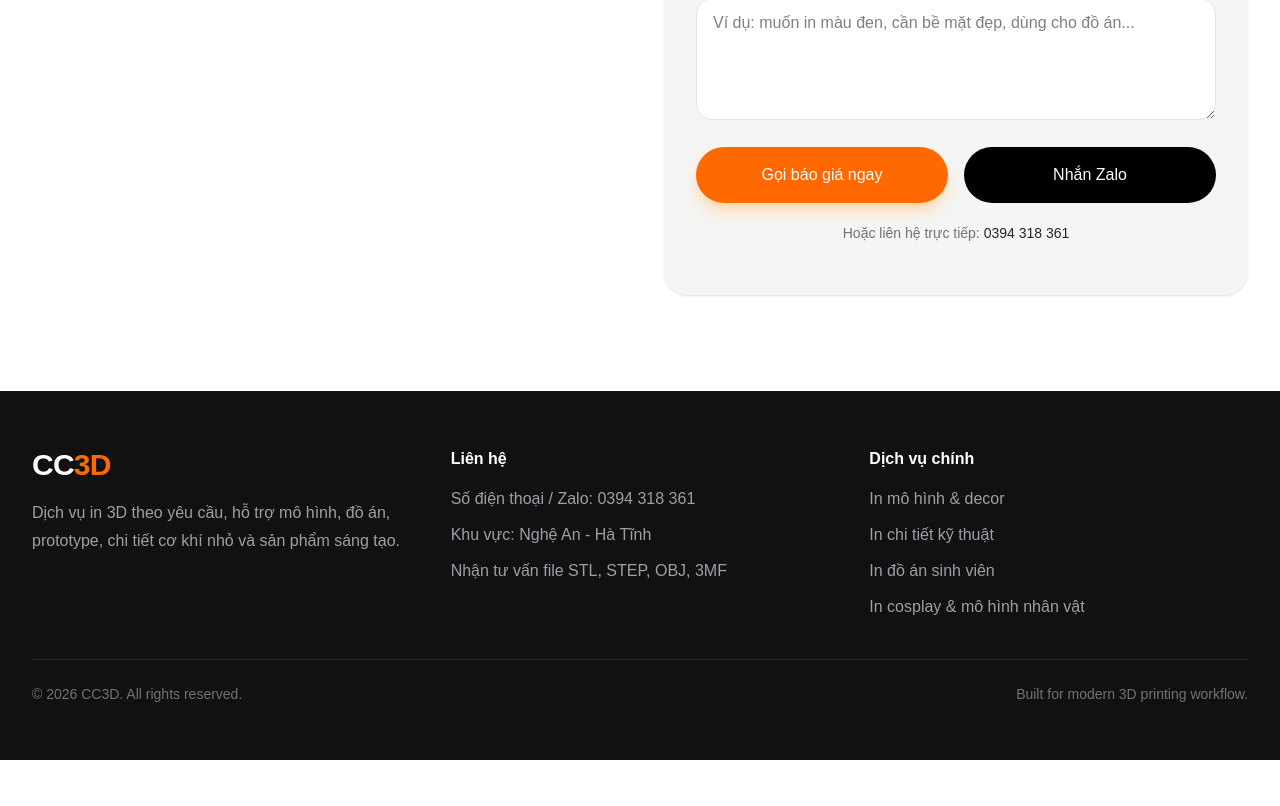
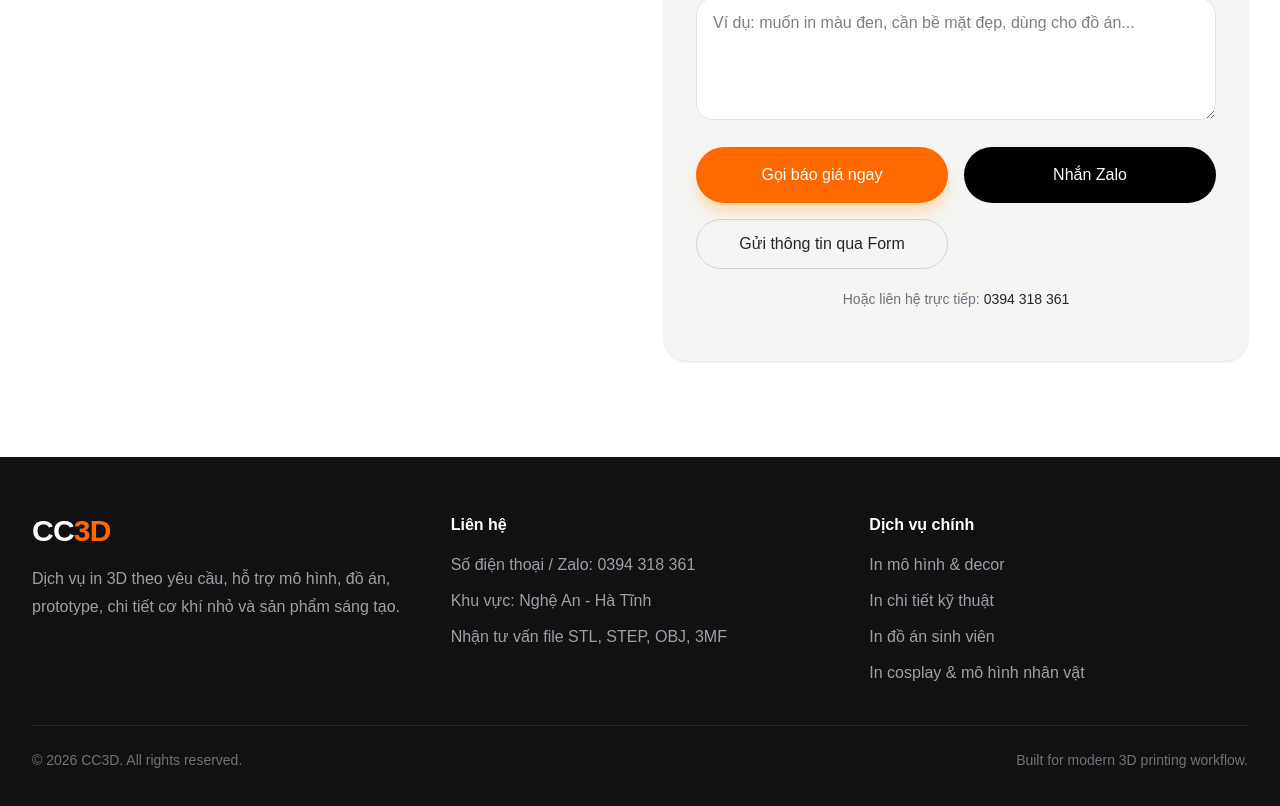
Before and after one commit to cc3dprinting/cc3d-website, a Next.js app: page / in a window 1280 px wide. Shown: the part 3660-4466 px from the top of the page. Before the commit the page ends 4420 px from the top, so only its background shows below. Built offline with nearby package versions, Linux system fonts and the light colour scheme.

Commit message:
them nut form

```diff
--- a/app/page.tsx
+++ b/app/page.tsx
@@ -520,6 +520,14 @@ export default function Home() {
   >
     Nhắn Zalo
   </a>
+<a
+  href="https://forms.gle/duTTWuvoiEAWZaFE7"
+  target="_blank"
+  rel="noopener noreferrer"
+  className="block text-center w-full rounded-full border border-zinc-300 hover:border-orange-500 hover:text-orange-500 transition text-zinc-800 px-6 py-3"
+>
+  Gửi thông tin qua Form
+</a>
 </div>
 <p className="text-center text-sm text-zinc-500">
   Hoặc liên hệ trực tiếp:{" "}
```
